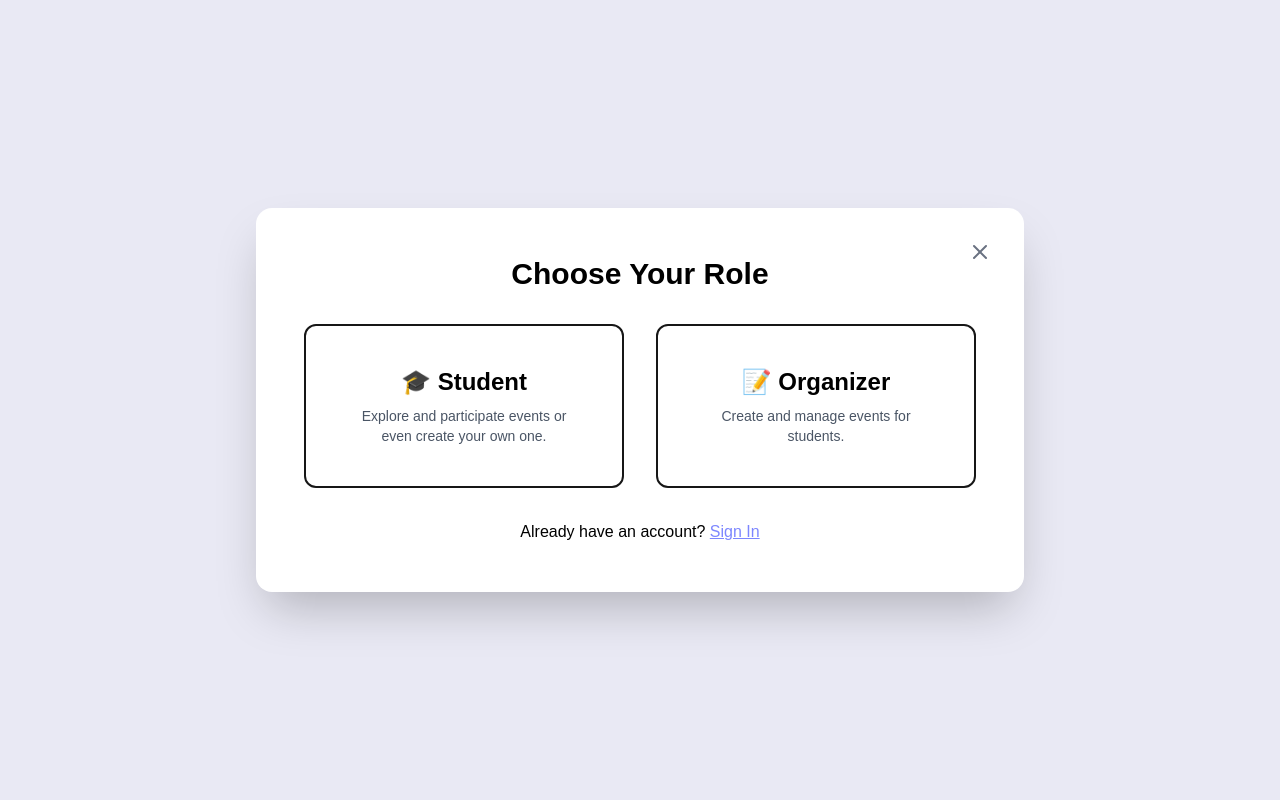
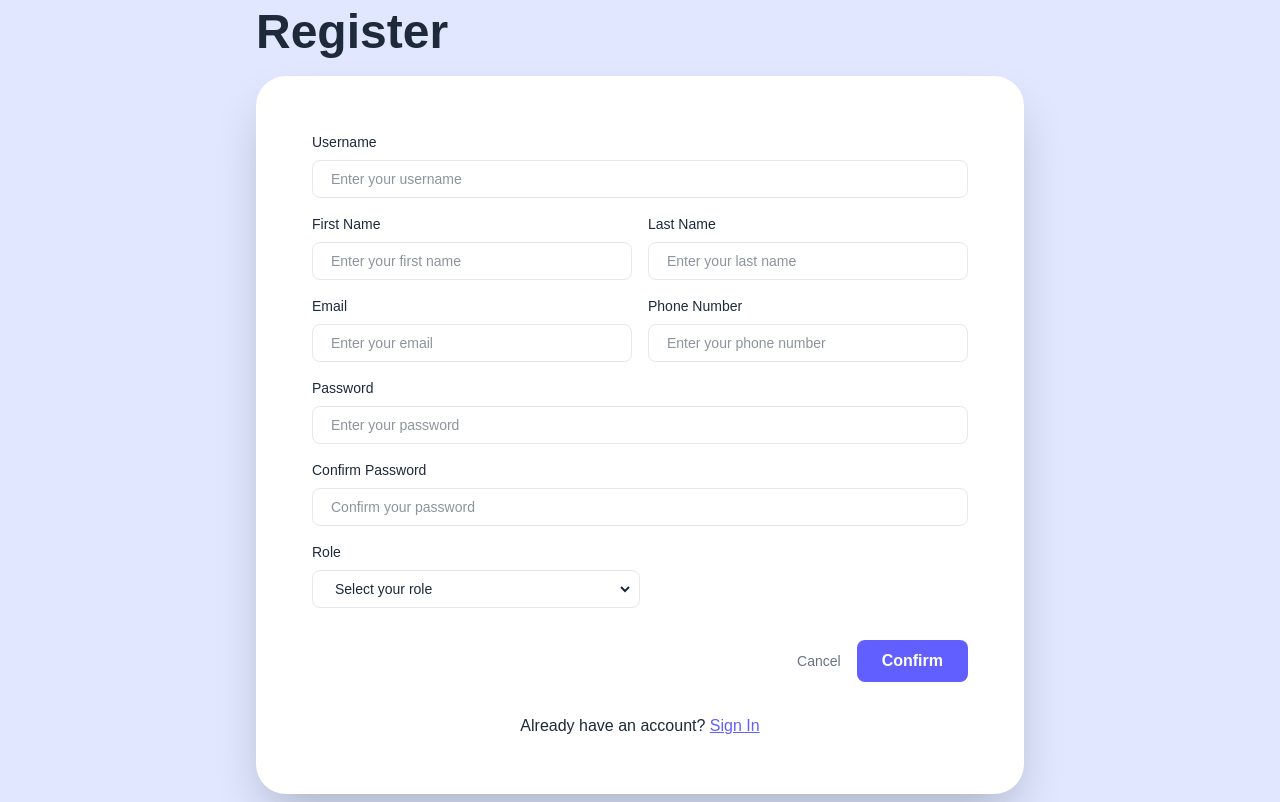
Before and after one commit to RTBS-ISP/UniPlus, a Next.js app in the folder frontend/uniplus/: page /register in a window 1280 px wide. Built offline with nearby package versions, Linux system fonts and the light colour scheme; no server answers.

Commit message:
style: update register page design

```diff
--- a/frontend/uniplus/app/register/page.tsx
+++ b/frontend/uniplus/app/register/page.tsx
@@ -24,7 +24,6 @@ type FormState = {
 };
 
 function RegisterPage() {
-  const [step, setStep] = useState<1 | 2>(1);
   const [form, setForm] = useState<FormState>({
     username: "",
     firstName: "",
@@ -111,10 +110,10 @@ function RegisterPage() {
         username: form.username,
         email: form.email,
         password: form.password,
-        first_name: form.firstName, // Changed from firstName to first_name
-        last_name: form.lastName,   // Changed from lastName to last_name
-        phone_number: form.phone,   // Changed from phone to phone_number
-        about_me: form.aboutMe,     // Changed from aboutMe to about_me
+        first_name: form.firstName,
+        last_name: form.lastName,
+        phone_number: form.phone,
+        about_me: form.aboutMe,
         role: form.role,
       };
 
@@ -148,66 +147,14 @@ function RegisterPage() {
     }
   };
 
-  // STEP 1: Choose Role
-  if (step === 1) {
   return (
-      <div className="flex flex-col items-center justify-center min-h-screen bg-[#E9E9F4]">
-        <div className="relative bg-white rounded-2xl shadow-2xl p-12 max-w-3xl w-full text-center">
-          <button
-            onClick={() => router.push("/")}
-            className="absolute top-6 right-6 p-2 rounded-full text-gray-500 hover:bg-gray-200 transition"
-            aria-label="Back to home"
-          >
-            <X className="w-6 h-6" />
-          </button>
-          <h2 className="text-3xl font-bold mb-8 text-black">Choose Your Role</h2>
-          <div className="grid grid-cols-2 gap-8">
-            {/* Student Box */}
-            <div
-              className="cursor-pointer p-10 border-2 rounded-xl hover:border-indigo-400 hover:bg-indigo-50 transition"
-              onClick={() => {
-                setForm({ ...form, role: "student" });
-                setStep(2);
-              }}
-            >
-              <h3 className="text-2xl font-bold text-black mb-2">🎓 Student</h3>
-              <p className="text-gray-600 text-sm">
-                Explore and participate events or even create your own one.
-              </p>
+    <div className="flex flex-col items-center justify-center min-h-screen py-2 bg-indigo-100">
+      <main className="flex flex-col items-center justify-center w-full px-4 sm:px-10">
+        <div className="flex items-start w-full max-w-3xl">
+          <h1 className="text-5xl text-center font-extrabold mb-5 text-gray-800">Register</h1>
         </div>
 
-            {/* Organizer Box */}
-            <div
-              className="cursor-pointer p-10 border-2 rounded-xl hover:border-indigo-400 hover:bg-indigo-50 transition"
-              onClick={() => {
-                setForm({ ...form, role: "organizer" });
-                setStep(2);
-              }}
-            >
-              <h3 className="text-2xl font-bold text-black mb-2">📝 Organizer</h3>
-              <p className="text-gray-600 text-sm">
-                Create and manage events for students.
-              </p>
-            </div>
-          </div>
-
-          <div className="mt-8 text-black text-md">
-            Already have an account?{" "}
-            <Link href="/login" className="underline text-indigo-400">
-              Sign In
-            </Link>
-          </div>
-        </div>
-      </div>
-    );
-  }
-
-  // STEP 2: Registration Form
-  return (
-    <div className="flex flex-col items-center justify-center min-h-screen py-2 bg-[#E9E9F4]">
-      <main className="flex flex-col items-center justify-center w-full px-4 sm:px-10">
-        <div className="bg-white rounded-2xl shadow-2xl w-full max-w-3xl p-14">
-          <h2 className="text-4xl text-center font-bold mb-5 text-black">Register as {form.role === "student" ? "Student" : "Organizer"}</h2>
+        <div className="bg-white rounded-[30px] shadow-2xl w-full max-w-3xl p-14">
 
           {error && (
             <div className="bg-red-100 border border-red-400 text-red-700 px-4 py-3 rounded mb-4 text-sm">
@@ -220,10 +167,8 @@ function RegisterPage() {
 
               {/* Username */}
               <div>
-                <label className="flex items-start text-xs p-2 text-black">
-                  Username
-                </label>
-                <div className="bg-gray-100 p-2 flex items-center mb-5 rounded-full">
+                <label className="flex text-sm pb-2 text-gray-800">Username</label>
+                <div className="bg-white border border-gray-200 p-1.5 rounded-lg">
                   <input
                     type="text"
                     name="username"
@@ -231,7 +176,7 @@ function RegisterPage() {
                     value={form.username}
                     onChange={handleChange}
                     required
-                    className="bg-gray-100 text-black outline-none text-sm w-full px-3"
+                    className="bg-white text-gray-800 outline-none text-sm w-full px-3"
                   />
                 </div>
               </div>
@@ -239,28 +184,28 @@ function RegisterPage() {
               {/* First & Last Name */}
               <div className="flex gap-4">
                 <div className="flex flex-col w-1/2">
-                  <label className="text-xs text-left p-2 text-black">First Name</label>
-                  <div className="bg-gray-100 p-2 flex items-center mb-5 rounded-full">
+                  <label className="text-sm text-left pb-2 text-gray-800">First Name</label>
+                  <div className="bg-white border border-gray-200 p-1.5 rounded-lg">
                     <input
                       type="text"
                       name="firstName"
                       placeholder="Enter your first name"
                       value={form.firstName}
                       onChange={handleChange}
-                      className="bg-gray-100 text-black outline-none text-sm w-full px-3"
+                      className="bg-white text-gray-800 outline-none text-sm w-full px-3"
                     />
                   </div>
                 </div>
                 <div className="flex flex-col w-1/2">
-                  <label className="text-xs text-left p-2 text-black">Last Name</label>
-                  <div className="bg-gray-100 p-2 flex items-center mb-5 rounded-full">
+                  <label className="text-sm text-left pb-2 text-gray-800">Last Name</label>
+                  <div className="bg-white border border-gray-200 p-1.5 rounded-lg">
                     <input
                       type="text"
                       name="lastName"
                       placeholder="Enter your last name"
                       value={form.lastName}
                       onChange={handleChange}
-                      className="bg-gray-100 text-black outline-none text-sm w-full px-3"
+                      className="bg-white text-gray-800 outline-none text-sm w-full px-3"
                     />
                   </div>
                 </div>
@@ -269,8 +214,8 @@ function RegisterPage() {
               {/* Email & Phone */}
               <div className="flex gap-4">
                 <div className="flex flex-col w-1/2">
-                  <label className="text-xs text-left p-2 text-black">Email</label>
-                  <div className="bg-gray-100 p-2 flex items-center mb-5 rounded-full">
+                  <label className="text-sm text-left pb-2 text-gray-800">Email</label>
+                  <div className="bg-white border border-gray-200 p-1.5 rounded-lg">
                     <input
                       type="email"
                       name="email"
@@ -278,22 +223,75 @@ function RegisterPage() {
                       value={form.email}
                       onChange={handleChange}
                       required
-                      className="bg-gray-100 text-black outline-none text-sm w-full px-3"
+                      className="bg-white text-gray-800 outline-none text-sm w-full px-3"
                     />
                   </div>
                 </div>
                 <div className="flex flex-col w-1/2">
-                  <label className="text-xs text-left p-2 text-black">Phone Number</label>
-                  <div className="bg-gray-100 p-2 flex items-center mb-5 rounded-full">
+                  <label className="text-sm text-left pb-2 text-gray-800">Phone Number</label>
+                  <div className="bg-white border border-gray-200 p-1.5 rounded-lg">
                     <input
                       type="tel"
                       name="phone"
                       placeholder="Enter your phone number"
                       value={form.phone}
                       onChange={handleChange}
-                      className="bg-gray-100 text-black outline-none text-sm w-full px-3"
+                      className="bg-white text-gray-800 outline-none text-sm w-full px-3"
                     />
                   </div>
+                </div>
+              </div>
+
+              {/* Password & Confirm */}
+              <div>
+                <label className="flex text-sm text-left pb-2 text-gray-800">Password</label>
+                <div className="bg-white border border-gray-200 p-1.5 rounded-lg">
+                  <input
+                    type="password"
+                    name="password"
+                    placeholder="Enter your password"
+                    value={form.password}
+                    onChange={handleChange}
+                    required
+                    minLength={8}
+                    className="bg-white text-gray-800 outline-none text-sm w-full px-3"
+                  />
+                </div>
+              </div>
+
+              <div>
+                <label className="flex text-sm text-left pb-2 text-gray-800">Confirm Password</label>
+                <div className="bg-white border border-gray-200 p-1.5 rounded-lg">
+                  <input
+                    type="password"
+                    name="confirmPassword"
+                    placeholder="Confirm your password"
+                    value={form.confirmPassword}
+                    onChange={handleChange}
+                    required
+                    className="bg-white text-gray-800 outline-none text-sm w-full px-3"
+                  />
+                </div>
+              </div>
+
+              {/* Role Selection */}
+              <div className="flex flex-col w-1/2">
+                <label className="text-sm pb-2 text-gray-800">Role</label>
+                <div className="bg-white border border-gray-200 p-1.5 rounded-lg">
+                  <select
+                    name="role"
+                    value={form.role}
+                    onChange={handleChange}
+                    required
+                    className="bg-white text-gray-800 outline-none text-sm w-full px-3"
+                  >
+                    <option value="" disabled>
+                      Select your role
+                    </option>
+                    <option value="student">Student</option>
+                    <option value="teacher">Teacher</option>
+                    <option value="organizer">Organizer</option>
+                  </select>
                 </div>
               </div>
 
@@ -303,13 +301,13 @@ function RegisterPage() {
                     <div className="flex gap-4">
                       {/* Faculty Dropdown */}
                       <div className="flex flex-col w-1/2">
-                        <label className="flex items-start text-xs p-2 text-black">Faculty</label>
-                        <div className="bg-gray-100 p-2 flex items-center mb-5 rounded-full">
+                        <label className="text-sm pb-2 text-gray-800">Faculty</label>
+                        <div className="bg-white border border-gray-200 p-1.5 rounded-lg">
                           <select
                             name="faculty"
                             value={form.aboutMe.faculty || ""}
                             onChange={handleChange}
-                            className="bg-gray-100 text-black outline-none text-sm w-full px-3"
+                            className="bg-white text-gray-800 outline-none text-sm w-full px-3"
                             required
                           >
                             <option value="" disabled>
@@ -342,15 +340,15 @@ function RegisterPage() {
 
                       {/* Year Field */}
                       <div className="flex flex-col w-1/2">
-                        <label className="flex items-start text-xs p-2 text-black">Year</label>
-                        <div className="bg-gray-100 p-2 flex items-center mb-5 rounded-full">
+                        <label className="text-sm pb-2 text-gray-800">Year</label>
+                        <div className="bg-white border border-gray-200 p-1.5 rounded-lg">
                           <input
                             type="number"
                             name="year"
-                            placeholder="Enter your year (e.g. 1)"
+                            placeholder="Enter your year (1-8)"
                             value={form.aboutMe.year || ""}
                             onChange={handleChange}
-                            className="bg-gray-100 text-black outline-none text-sm w-full px-3"
+                            className="bg-white text-gray-800 outline-none text-sm w-full px-3"
                             min="1"
                             max="8"
                             required
@@ -358,20 +356,57 @@ function RegisterPage() {
                         </div>
                       </div>
                     </div>
+                  ) : form.role === "teacher" ? (
+                    <div>
+                      {/* Faculty Dropdown */}
+                      <label className="flex text-sm pb-2 text-gray-800">Faculty</label>
+                        <div className="bg-white border border-gray-200 p-1.5 rounded-lg">
+                          <select
+                            name="faculty"
+                            value={form.aboutMe.faculty || ""}
+                            onChange={handleChange}
+                            className="bg-white text-gray-800 outline-none text-sm w-full px-3"
+                            required
+                          >
+                            <option value="" disabled>
+                              Select your faculty
+                            </option>
+                            <option value="Agriculture">Agriculture</option>
+                            <option value="Agro-industry">Agro-Industry</option>
+                            <option value="Architecture">Architecture</option>
+                            <option value="Business">Business Administration</option>
+                            <option value="Economics">Economics</option>
+                            <option value="Education">Education</option>
+                            <option value="Engineering">Engineering</option>
+                            <option value="Environment">Environment</option>
+                            <option value="Fisheries">Fisheries</option>
+                            <option value="Forestry">Forestry</option>
+                            <option value="Humanities">Humanities</option>
+                            <option value="Medicine">Medicine</option>
+                            <option value="Nursing">Nursing</option>
+                            <option value="Pharmaceutical_sciences">Pharmaceutical Sciences</option>
+                            <option value="Science">Science</option>
+                            <option value="Social_sciences">Social Sciences</option>
+                            <option value="Veterinary_medicine">Veterinary Medicine</option>
+                            <option value="Veterinary_technology">Veterinary Technology</option>
+                            <option value="Interdisciplinary_management_and_technology">
+                              Interdisciplinary Management and Technology
+                            </option>
+                          </select>
+                        </div>
+                      </div>
                   ) : (
                     <>
                       {/* Organizer Name */}
-                      <label className="flex items-start text-xs p-2 text-black">
-                        Organizer Name
-                      </label>
-                      <div className="bg-gray-100 p-2 flex items-center mb-5 rounded-full">
+                      <label className="flex text-sm p-2 text-gray-800">Organizer Name</label>
+                      <div className="bg-white border border-gray-200 p-1.5 rounded-lg">
                         <input
                           type="text"
                           name="organizerName"
                           placeholder="Enter your organizer name (e.g. Kasetsart University)"
                           value={form.aboutMe.organizerName || ""}
                           onChange={handleChange}
-                          className="bg-gray-100 text-black outline-none text-sm w-full px-3"
+                          className="bg-white text-gray-800 outline-none text-sm w-full px-3"
                           required
                         />
                       </div>
@@ -380,66 +415,8 @@ function RegisterPage() {
                 </div>
               )}
 
-              {/* Password & Confirm */}
-              <div>
-                <label className="text-xs text-left p-2 text-black">Password</label>
-                <div className="bg-gray-100 p-2 flex items-center mb-5 rounded-full">
-                  <input
-                    type="password"
-                    name="password"
-                    placeholder="Enter your password"
-                    value={form.password}
-                    onChange={handleChange}
-                    required
-                    minLength={8}
-                    className="bg-gray-100 text-black outline-none text-sm w-full px-3"
-                  />
-                </div>
-              </div>
-
-              <div>
-                <label className="text-xs text-left p-2 text-black">Confirm Password</label>
-                <div className="bg-gray-100 p-2 flex items-center mb-5 rounded-full">
-                  <input
-                    type="password"
-                    name="confirmPassword"
-                    placeholder="Confirm your password"
-                    value={form.confirmPassword}
-                    onChange={handleChange}
-                    required
-                    className="bg-gray-100 text-black outline-none text-sm w-full px-3"
-                  />
-                </div>
-              </div>
-
               {/* Buttons */}
-              <div className="flex justify-between items-center pt-3">
-                {/* Left side: Back */}
-                <button
-                  type="button"
-                  onClick={() => {
-                    setStep(1);
-                    setForm({
-                      username: "",
-                      firstName: "",
-                      lastName: "",
-                      email: "",
-                      phone: "",
-                      password: "",
-                      confirmPassword: "",
-                      role: "",
-                      aboutMe: {},
-                    });
-                    setError("");
-                  }}
-                  className="flex items-center text-gray-500 hover:underline text-sm"
-                >
-                  <MoveLeft className="w-4 h-4 mr-1" />
-                  <span>Back</span>
-                </button>
-
-                {/* Right side: Confirm + Cancel */}
-                <div className="flex items-center space-x-3">
+              <div className="flex justify-end items-center pt-4 space-x-4">
                 <Link href='/' className='text-gray-500 hover:underline flex item-center text-sm py-2'>
                   Cancel
                 </Link>
@@ -447,21 +424,18 @@ function RegisterPage() {
                 <button
                   type="submit"
                   disabled={loading}
-                    className="inline-flex items-center justify-center px-6 py-2 text-base font-bold leading-6 text-white bg-indigo-400 border border-transparent rounded-full hover:bg-indigo-300 focus:outline-none focus:ring-2 focus:ring-offset-2 focus:ring-indigo-400 disabled:opacity-50 disabled:cursor-not-allowed"
+                  className="inline-flex items-center justify-center px-6 py-2 text-base font-bold leading-6 text-white bg-indigo-500 border border-transparent rounded-lg hover:bg-indigo-300 focus:outline-none focus:ring-2 focus:ring-offset-2 focus:ring-indigo-400 disabled:opacity-50 disabled:cursor-not-allowed"
                 >
                   {loading ? "Registering..." : "Confirm"}
                 </button>
               </div>
             </div>
-
-            </div>
           </form>
 
           {/* Already have an account */}
-          <hr className="my-8 border-gray-300" />
-          <div className="mt-8 text-center text-black text-md">
+          <div className="mt-8 text-center text-gray-800 text-md">
             Already have an account?{" "}
-            <Link href="/login" className="underline text-indigo-400">
+            <Link href="/login" className="underline text-indigo-500">
               Sign In
             </Link>
           </div>
```
Lines whose indentation alone changed are shown as unchanged.
